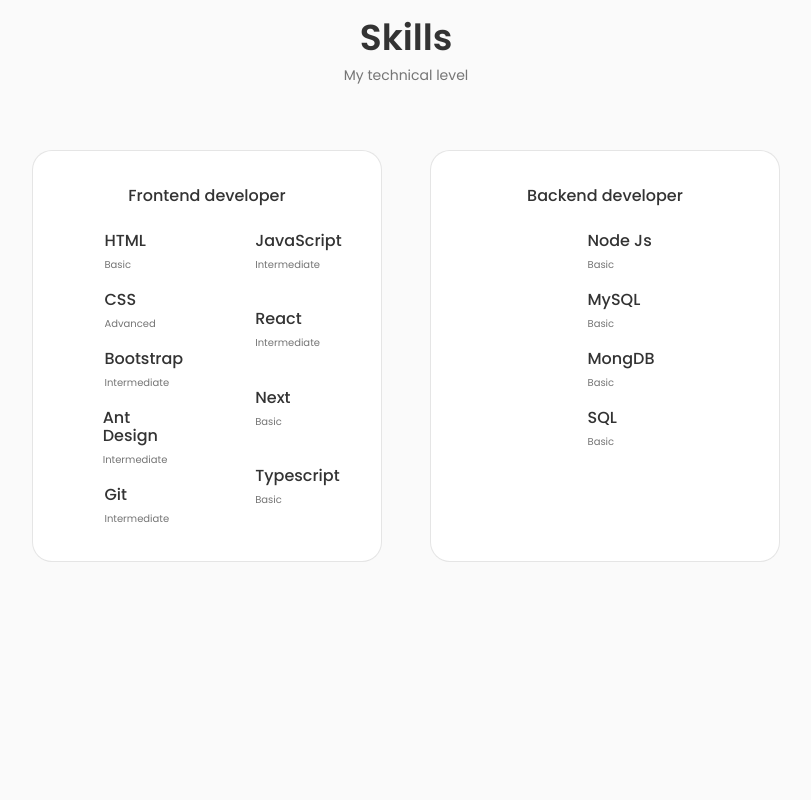
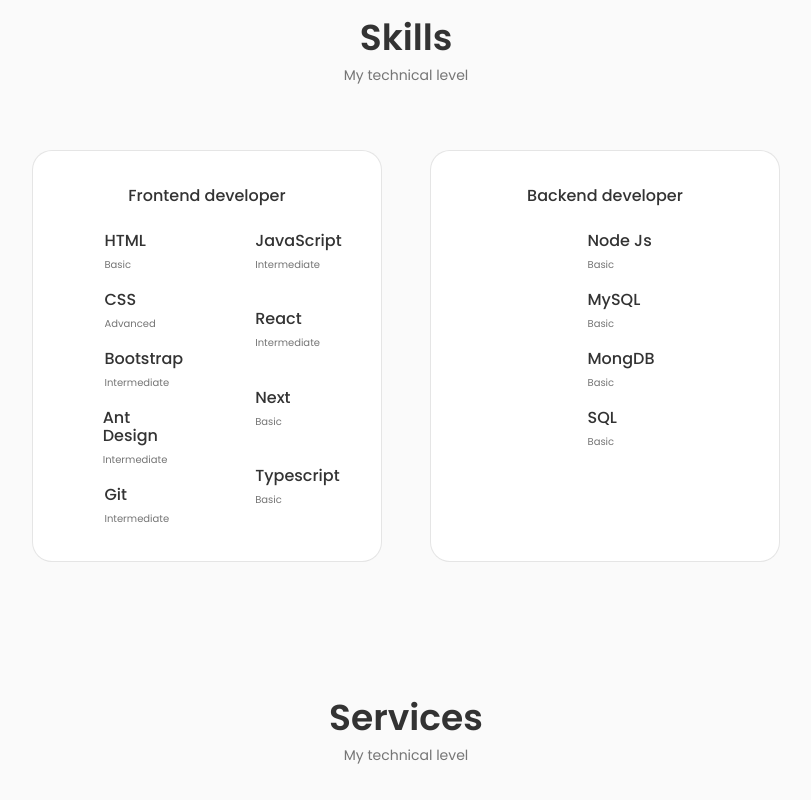
Before and after one commit to kimnewbie/youjin, a React (Create React App) app: page / in a window 1280 px wide. Shown: the part 1377-2177 px from the top of the page, without its empty margins (234-1045 px from the left). Before the commit the page ends 1971 px from the top, so only its background shows below. Built offline with nearby package versions, Linux system fonts and the light colour scheme; some icons are missing.

Commit message:
working on services

```diff
--- a/src/App.css
+++ b/src/App.css
@@ -202,8 +202,7 @@ img {
   }
 }
 
-@media screen and (max-width: 576px) {
-}
+@media screen and (max-width: 576px) {}
 
 /* For small devices */
 @media screen and (max-width: 350px) {
--- a/src/App.js
+++ b/src/App.js
@@ -3,6 +3,7 @@ import About from './components/about';
 import Header from './components/header';
 import Home from './components/home';
 import Skills from './components/skills';
+import Services from './components/services/index';
 
 function App() {
   return (
@@ -12,6 +13,7 @@ function App() {
         <Home />
         <About />
         <Skills />
+        <Services />
       </main>
     </>
   );
--- /dev/null
+++ b/src/components/services/index.jsx
@@ -0,0 +1,13 @@
+import React from "react";
+import "./services.css";
+
+const Services = () => {
+  return (
+    <section className="services section" id="services">
+      <h2 className="section__title">Services</h2>
+      <span className="section__subtitle">My technical level</span>
+    </section>
+  );
+};
+
+export default Services;
```
Also changed, not shown: src/components/services/services.css (added).
